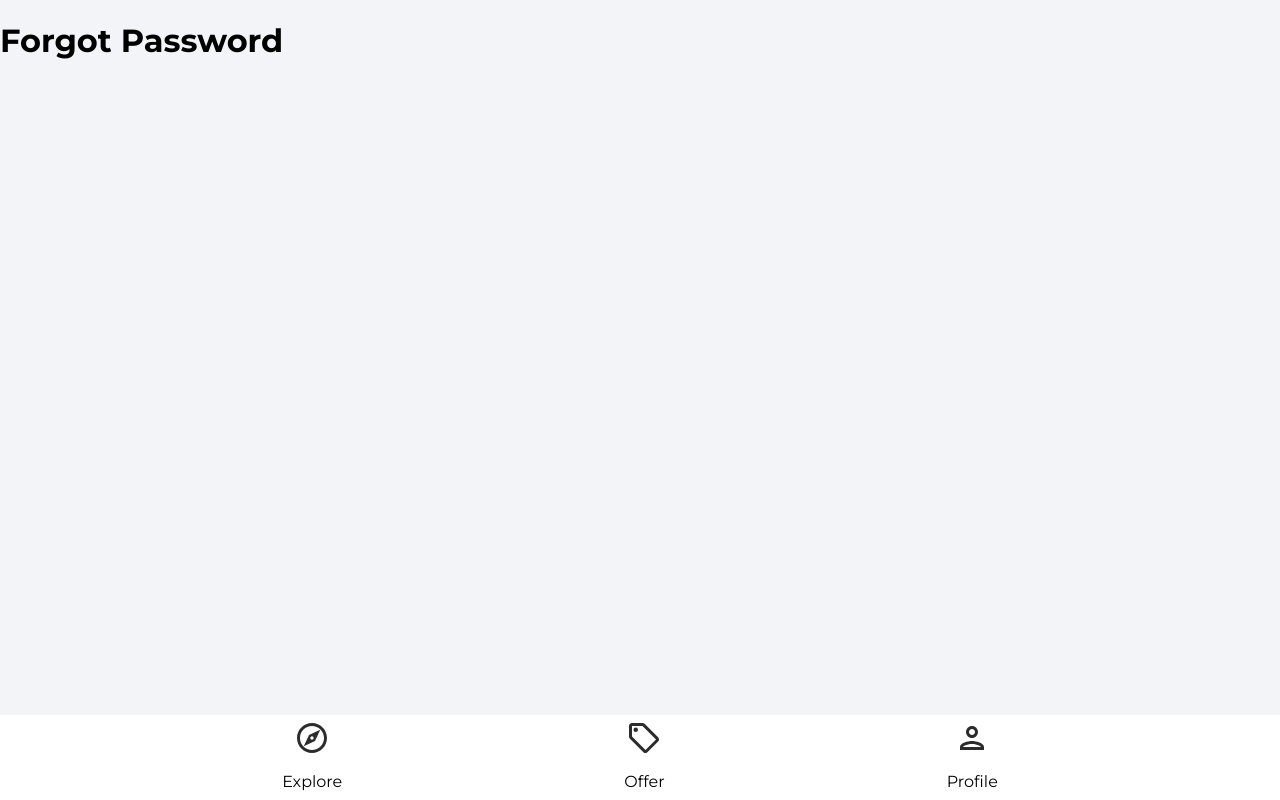
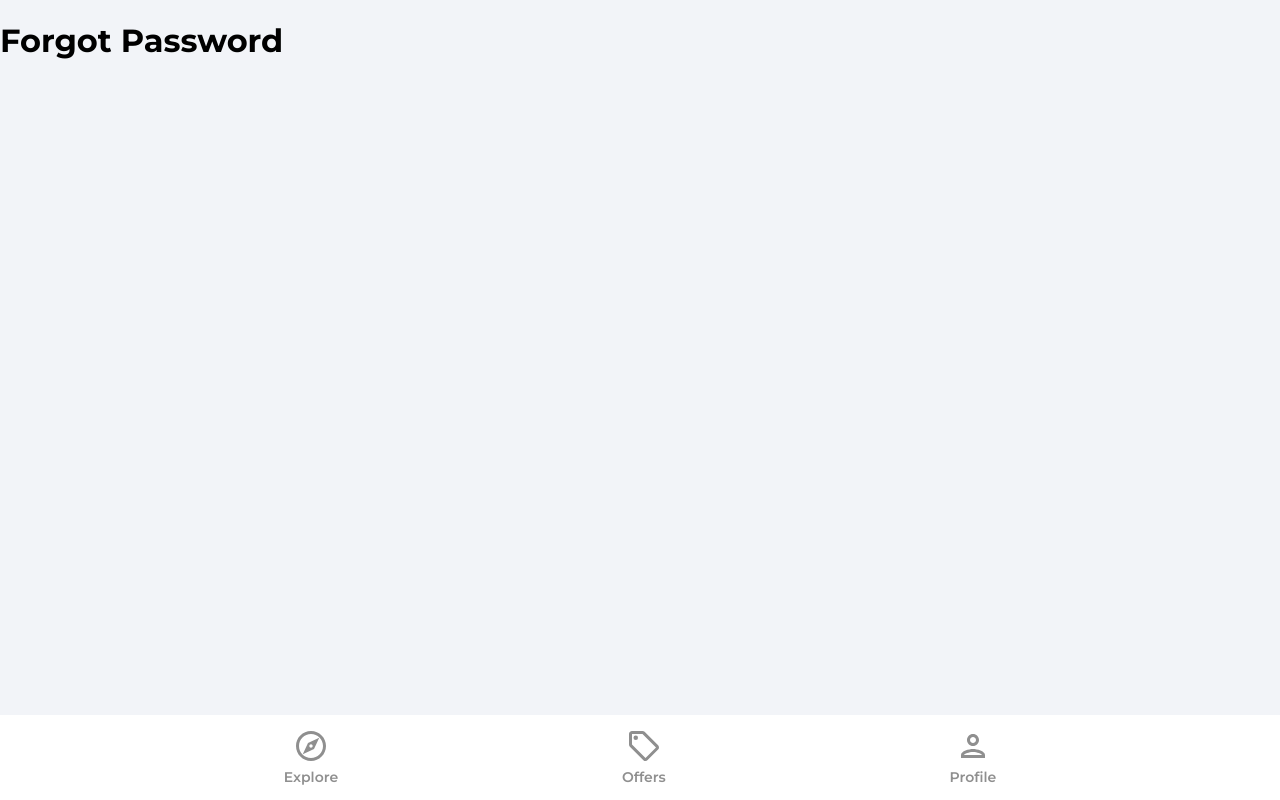
Before and after one commit to alancuenca/house-marketplace-app, a React (Create React App) app: page /forgot-password in a window 1280 px wide. Built offline with nearby package versions, Linux system fonts and the light colour scheme.

Commit message:
style add to navbar text

```diff
--- a/src/components/Navbar.jsx
+++ b/src/components/Navbar.jsx
@@ -7,21 +7,28 @@
 function Navbar() {
     const navigate = useNavigate()
     const location = useLocation()
+
+    const pathMatchRoute = (route) => {
+        if(route === location.pathname) {
+        return true
+    }
+}
+
     return (
         <footer className="navbar">
             <nav className="navbarNav">
                 <ul className="navbarListItems">
                     <li className="navbarListItem" onClick={() => navigate('/')}>
-                        <ExploreIcon fill='#2c2c2c' width='36px' height='36px' />
-                        <p>Explore</p>
+                        <ExploreIcon fill={pathMatchRoute('/') ? '#2c2c2c' : '#8f8f8f'} width='36px' height='36px' />
+                        <p className={pathMatchRoute('/') ? 'navbarListItemNameActive' : 'navbarListItemName'}>Explore</p>
                     </li>
                     <li className="navbarListItem" onClick={() => navigate('/offers')}>
-                        <OfferIcon fill='#2c2c2c' width='36px' height='36px' />
-                        <p>Offer</p>
+                        <OfferIcon fill={pathMatchRoute('/offers') ? '#2c2c2c' : '#8f8f8f'} width='36px' height='36px' />
+                        <p className={pathMatchRoute('/offers') ? 'navbarListItemNameActive' : 'navbarListItemName'}>Offers</p>
                     </li>
                     <li className="navbarListItem" onClick={() => navigate('/profile')}>
-                        <PersonOutlineIcon fill='#2c2c2c' width='36px' height='36px' />
-                        <p>Profile</p>
+                        <PersonOutlineIcon fill={pathMatchRoute('/profile') ? '#2c2c2c' : '#8f8f8f'} width='36px' height='36px' />
+                        <p className={pathMatchRoute('/profile') ? 'navbarListItemNameActive' : 'navbarListItemName'}>Profile</p>
                     </li>
                 </ul>
             </nav>
```
